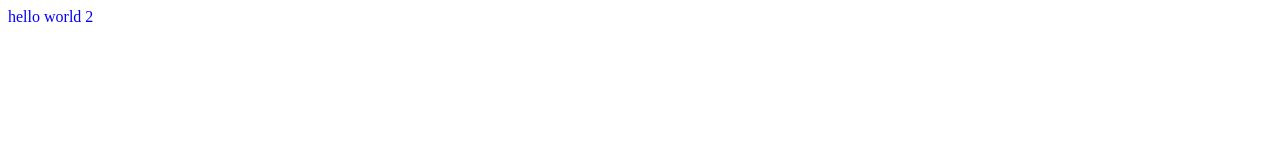
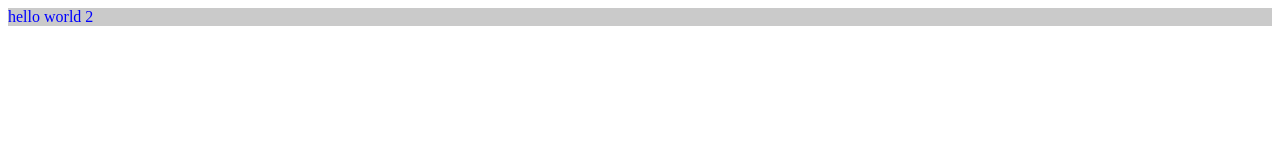
Before and after one commit to farimafallahnia/ToDo, a plain HTML site: page index.html in a window 1280 px wide. Drawn offline with Linux system fonts and the light colour scheme.

Commit message:
update css

```diff
--- a/style.css
+++ b/style.css
@@ -1,3 +1,4 @@
 .hello{
     color: blue;
+    background: #cacaca;
 }
```
